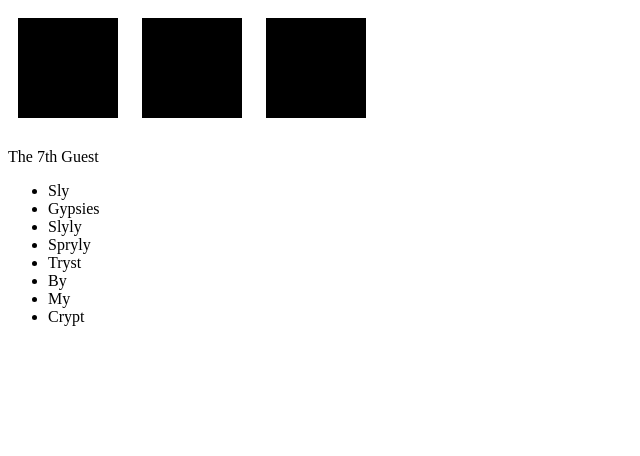
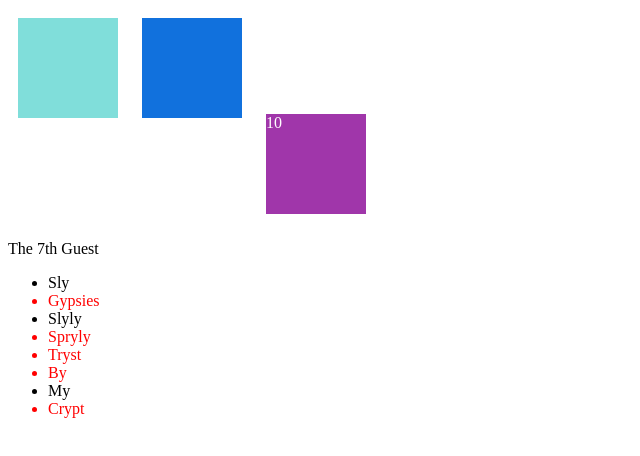
Before and after one commit to wdi-sg/js-functions-and-dom, a plain HTML site: page index.html in a window 1280 px wide. Shown: the whole page, without its empty margins (0-640 px from the left). Drawn offline with nearby package versions, Linux system fonts and the light colour scheme.

Commit message:
completed assignment

```diff
--- a/index.html
+++ b/index.html
@@ -4,6 +4,7 @@
     <meta charset="UTF-8">
     <meta name="viewport" content="width=device-width, initial-scale=1.0">
     <meta http-equiv="X-UA-Compatible" content="ie=edge">
+    <script type="text/javascript" src="http://ajax.googleapis.com/ajax/libs/jquery/1/jquery.js"></script>
     <title>Document</title>
     <style>
         #one, #two, #three {
--- a/script.js
+++ b/script.js
@@ -3,7 +3,23 @@
 var testArray = [1, [2, 3], [4, [5], 6]];
 
 var flatten = function(arr) {
+  var newArr = arr.splice(0);
+  result = [];
 
+  while (newArr.length > 0) {
+
+    if(newArr[0].constructor === Array) {
+      for(i=0; i<newArr[0].length; i++) {
+        result.push(newArr[0][i]);
+      };
+      newArr.splice(0,1);
+    } else {
+      result.push(newArr[0]);
+      newArr.splice(0,1);
+    };
+  };
+
+  return result;
 }
 
 var result = flatten(testArray);
@@ -27,7 +43,75 @@ var greet = function(person) {
 greet(person1);
 
 // Explanation:
+// there is no simple/straightforward way to check for object equality/equivalence in JS
+
 // Write your correct code below.
-
+var greet2 = function(person) {
+    if (person.name === "Alan") {
+        console.log("Hello, Alan!");
+    } else {
+        console.log("Hi, Amy!");
+    };
+};
+greet2(person1);
 
 // DOM Manipulation Exercises: Write your code below for the next section.
+
+$(document).ready(function() {
+  function getRandomColor() {
+    var letters = '0123456789ABCDEF';
+    var color = '#';
+    for (var i = 0; i < 6; i++) {
+      color += letters[Math.floor(Math.random() * 16)];
+    };
+    return color;
+  };
+
+  setInterval(function() {
+    $("#one").css("background-color", getRandomColor());
+    $("#two").css("background-color", getRandomColor());
+    $("#three").css("background-color", getRandomColor());
+  }, 100);
+
+  $("#two").delay(5000).fadeOut(1000, function() {
+    $(this).delay(3000).fadeIn(1000);
+  });
+
+  $("#three").append("<span id='number'>0</span>");
+
+  setInterval(function() {
+    if ( $('#two').is(":visible") ) {
+      var num = parseInt( $('#number').text() );
+      num += 1;
+      $("#number").text(num);
+    }
+  }, 500);
+
+  setTimeout(function() {
+    var allListItems = $("li");
+
+    for(i=0; i < allListItems.length; i++) {
+      if(i % 2 === 1) {
+        $(allListItems[i]).css("color", "red");
+      };
+    };
+  }, 4000);
+
+  setTimeout(function() {
+    $(".simple").css("color", "blue");
+  }, 6000);
+
+  var j = 0;
+
+  setInterval(function() {
+    var allListItems = $("li");
+
+    if( $(allListItems[j]).hasClass('simple') === false ) {
+      $(allListItems[j]).css("color", "red");
+    };
+
+    j += 1;
+
+  }, 1000);
+
+});
```
